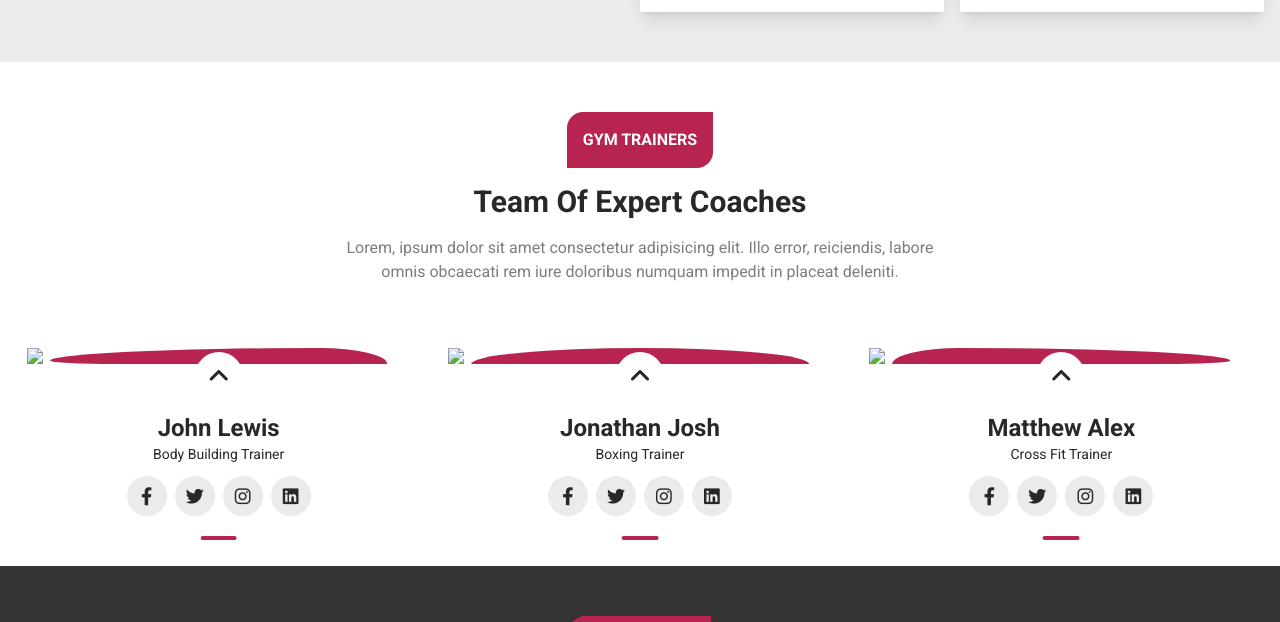
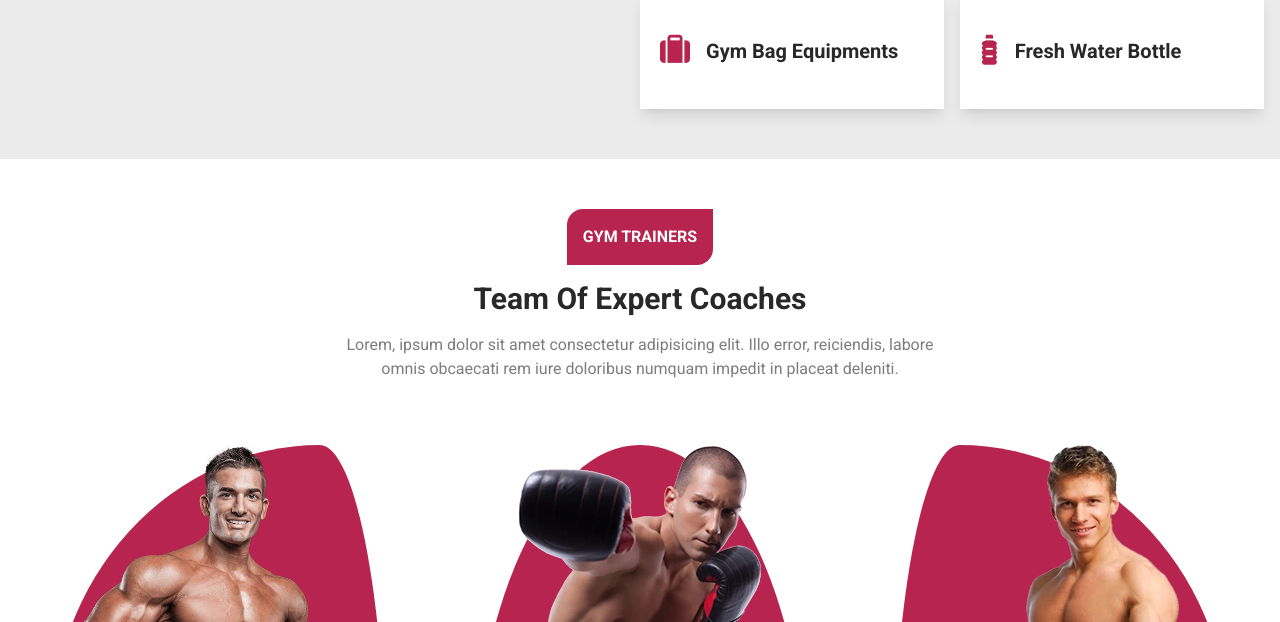
Before and after one commit to amr-khaled27/sultan_gym, a website: page index.html in a window 1280 px wide. Shown: the part 3134-3756 px from the top of the page. Drawn offline with Linux system fonts and the light colour scheme.

Commit message:
changed urls

```diff
--- a/index.html
+++ b/index.html
@@ -297,7 +297,7 @@
           class="right-image hidden md:flex md:justify-center md:items-center xl:col-span-4"
         >
           <div class="relative h-fit">
-            <img src="./content/man1.png" class="w-96 z-10 relative" />
+            <img src="./content/man1.webp" class="w-96 z-10 relative" />
             <span
               class="absolute bg-primary w-full h-full right-0 bottom-0 z-0 rounded-tl-full"
             ></span>
@@ -597,7 +597,7 @@
       >
         <div class="coach-card flex flex-col justify-center items-center">
           <div class="coach-image flex justify-center relative w-fit lg:w-full">
-            <img src="./content/man2.png" class="w-96 z-10" />
+            <img src="./content/man2.webp" class="w-96 z-10" />
             <span
               class="absolute w-5/6 h-full bg-primary left-1/2 transform -translate-x-1/2 bottom-0 rounded-[80%_20%_80%_20%_/_80%_100%_0%_20%]"
             ></span>
@@ -645,7 +645,7 @@
 
         <div class="coach-card flex flex-col justify-center items-center">
           <div class="coach-image flex justify-center relative w-fit lg:w-full">
-            <img src="./content/man3.png" class="w-96 z-10" />
+            <img src="./content/man3.webp" class="w-96 z-10" />
             <span
               class="absolute w-5/6 h-full bg-primary left-1/2 transform -translate-x-1/2 bottom-0 rounded-[50%_50%_80%_20%_/_100%_100%_0%_0%]"
             ></span>
@@ -693,7 +693,7 @@
 
         <div class="coach-card flex flex-col justify-center items-center">
           <div class="coach-image flex justify-center relative w-fit lg:w-full">
-            <img src="./content/man4.png" class="w-96 z-10" />
+            <img src="./content/man4.webp" class="w-96 z-10" />
             <span
               class="absolute w-5/6 h-full bg-primary left-1/2 transform -translate-x-1/2 bottom-0 rounded-[20%_80%_20%_80%_/_100%_80%_20%_0%]"
             ></span>
@@ -766,17 +766,17 @@
         <div class="person-testmonial relative w-fit hidden lg:block">
           <img
             data-img="one"
-            src="./content/man2.png"
+            src="./content/man2.webp"
             class="h-[450px] relative z-10"
           />
           <img
             data-img="two"
-            src="./content/man4.png"
+            src="./content/man4.webp"
             class="h-[450px] relative hide z-10"
           />
           <img
             data-img="three"
-            src="./content/man3.png"
+            src="./content/man3.webp"
             class="h-[450px] relative hide z-10"
           />
           <span
```
